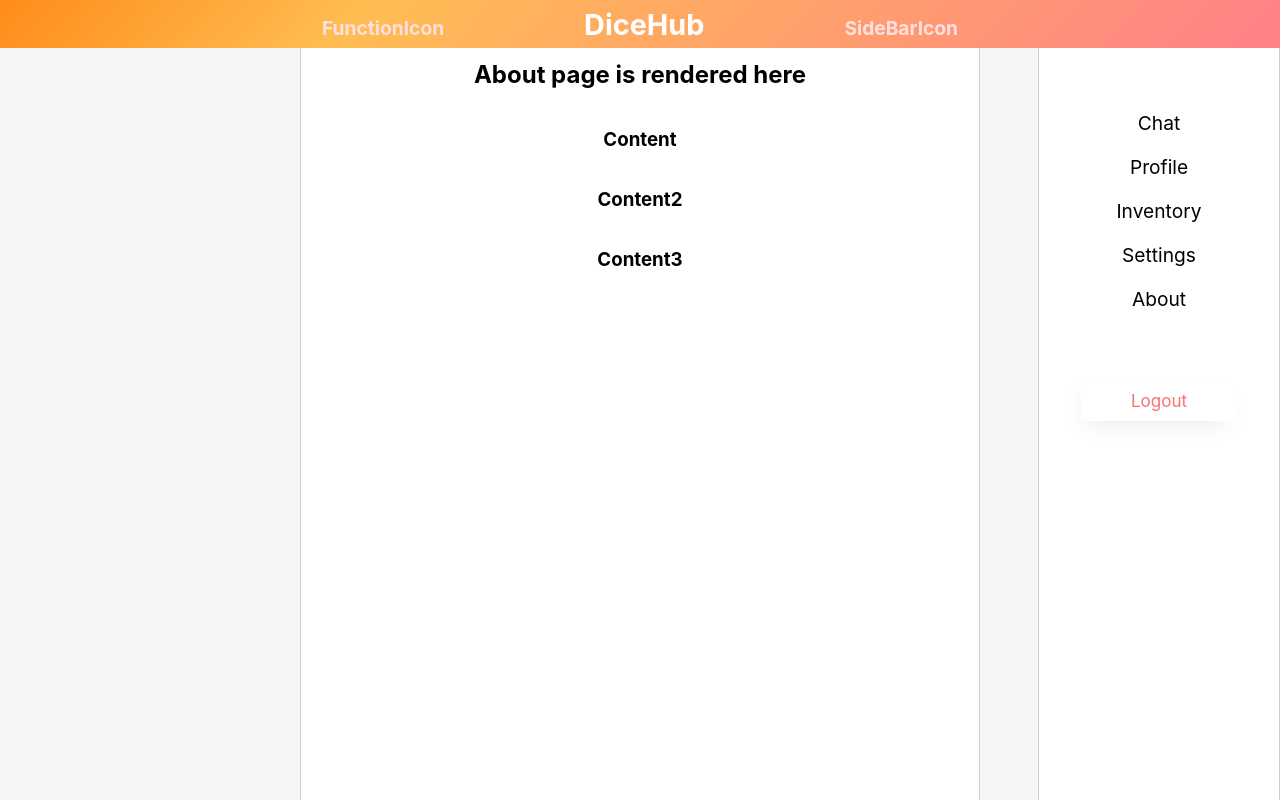
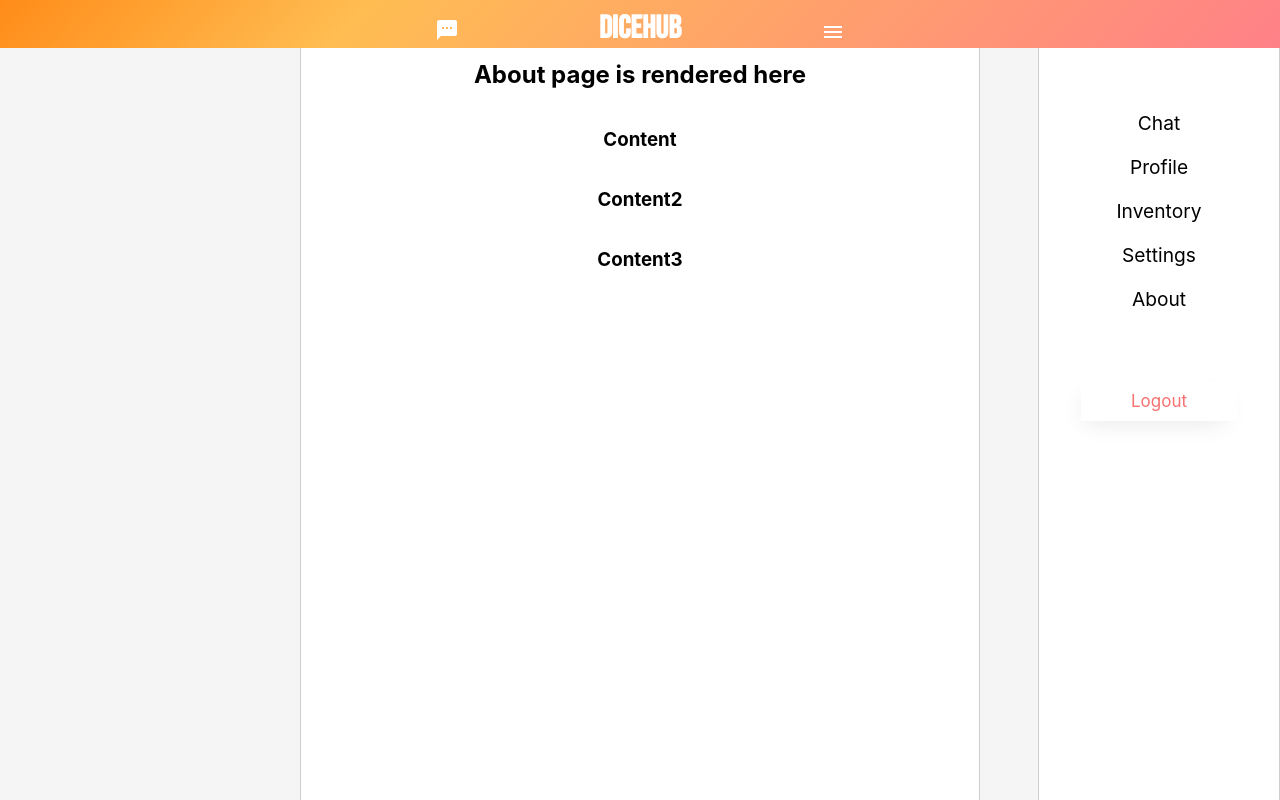
Before and after one commit to fesb-projekti/DiceHub, a React (Create React App) app in the folder client/: page /about in a window 1280 px wide. Built offline with nearby package versions, Linux system fonts and the light colour scheme.

Commit message:
Navbar update

```diff
--- a/client/src/layout/MainNavbar.jsx
+++ b/client/src/layout/MainNavbar.jsx
@@ -5,11 +5,12 @@ function MainNavbar(props) {
 
     return (
         <header className={classes.header}>
+            <style>@import url('https://fonts.googleapis.com/css2?family=Bebas+Neue&display=swap');</style>
             <nav>
                 <ul>
-                    <li><Link to="/chat">FunctionIcon</Link></li>
+                    <li className={classes.actionButton}><Link to="/chat"><svg xmlns="http://www.w3.org/2000/svg" height="24px" viewBox="0 0 24 24" width="24px" fill="#FFFFFF"><path d="M0 0h24v24H0z" fill="none"/><path d="M20 2H4c-1.1 0-1.99.9-1.99 2L2 22l4-4h14c1.1 0 2-.9 2-2V4c0-1.1-.9-2-2-2zM9 11H7V9h2v2zm4 0h-2V9h2v2zm4 0h-2V9h2v2z"/></svg></Link></li>
                     <li className={classes.logo}><Link to="/">DiceHub</Link></li>
-                    <li className={classes.toggle} onClick={()=>props.sidebar()}>SideBarIcon</li>
+                    <li className={classes.toggle} onClick={()=>props.sidebar()}><svg xmlns="http://www.w3.org/2000/svg" height="24px" viewBox="0 0 24 24" width="24px" fill="#FFFFFF"><path d="M0 0h24v24H0z" fill="none"/><path d="M3 18h18v-2H3v2zm0-5h18v-2H3v2zm0-7v2h18V6H3z"/></svg></li>
                 </ul>
             </nav>
         </header >
--- a/client/src/layout/MainNavbar.module.css
+++ b/client/src/layout/MainNavbar.module.css
@@ -4,16 +4,16 @@
     width: 100%;
     display: flex;
     top: 0;
-    height: 3rem;
+    height: 6vh;
     justify-content: center;
-    align-items: center;
+    align-items: flex-end;
     background: rgb(255,140,25);
     background: linear-gradient(133deg, rgba(255,140,25,1) 0%, rgba(255,189,82,1) 28%, rgba(255,129,136,1) 100%);
-    /* background-color: #7e3818; */
     z-index: 10;
   }
 
 .toggle{
+  max-height: 5vh;
   cursor: pointer;
 }
 .toggle:hover{
@@ -25,20 +25,19 @@
     margin: 0;
     padding: 0;
     display: flex;
-    align-items: baseline;
+    align-items: flex-end;
   }
 
   .header li {
     padding: 0 70px;
     text-decoration: none;
     font-weight: bolder;
-    font-size: 1.2rem;
     color: #ffdfdf;
   }
 
   .header a {
     text-decoration: none;
-    font-size: 1.2rem;
+    font-size: 1.5rem;
     color: #ffdfdf;
   }
 
@@ -48,20 +47,13 @@
     color: white;
   }
 
-  .badge {
-    background-color: #b32336;
-    color: white;
-    border-radius: 12px;
-    padding: 0 1rem;
-    margin-left: 0.5rem;
-  }
-
   .logo {
     color: whitesmoke;
+    font-family: 'Bebas Neue', cursive;
   }
 
   .logo a {
-    font-size: 1.8rem;
+    font-size: 2rem;
     color: rgb(255, 255, 255);
     font-weight: bold;
     white-space: nowrap;
```
